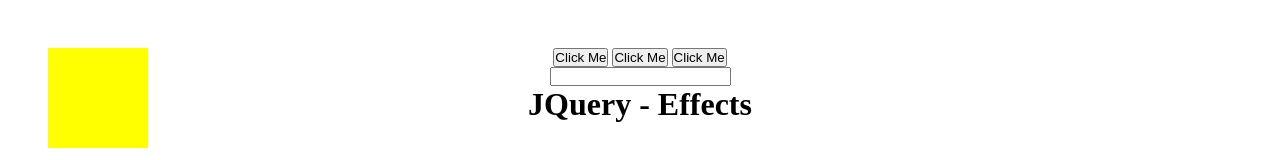
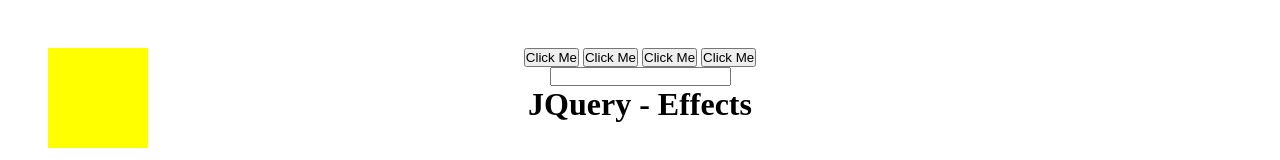
Before and after one commit to JonathanChr11/pert5TPM2023, a plain HTML site: page index.html in a window 1280 px wide. Shown: the top 160 px of the page. Drawn offline with Linux system fonts and the light colour scheme.

Commit message:
button 4 added

```diff
--- a/index.html
+++ b/index.html
@@ -28,6 +28,7 @@
         <button id="btn">Click Me</button>
         <button id="btn2">Click Me</button>
         <button id="btn3">Click Me</button>
+        <button id="btn4">Click Me</button>
         <!-- <label for="">Input your name</label>
         <input type="text">
         <p>Keypressed : <span>0</span></p> -->
```
